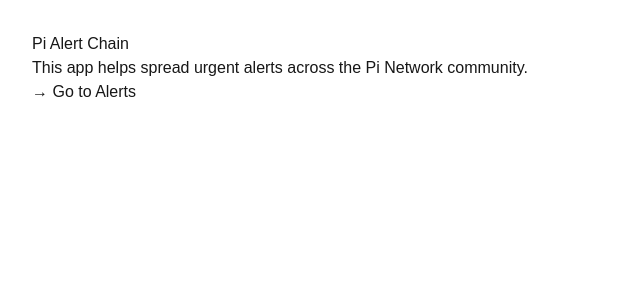
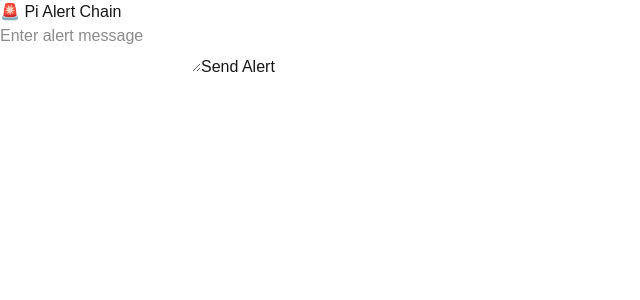
Before and after one commit to mhycholex/pi-alert-chain, a Next.js app: page / in a window 1280 px wide. Shown: the top 300 px of the page, without its empty margins (0-640 px from the left). Built offline with nearby package versions, Linux system fonts and the light colour scheme; no server answers.

Commit message:
Update page.tsx

```diff
--- a/app/page.tsx
+++ b/app/page.tsx
@@ -1,9 +1,40 @@
-export default function Home() {
+'use client';
+
+import { createClient } from '@supabase/supabase-js';
+import { useState } from 'react';
+
+const supabase = createClient(
+  process.env.NEXT_PUBLIC_SUPABASE_URL!,
+  process.env.NEXT_PUBLIC_SUPABASE_ANON_KEY!
+);export default function Page() {
+  const [message, setMessage] = useState('');
+  const [status, setStatus] = useState('');
+
+  const handleSubmit = async (e: React.FormEvent) => {
+    e.preventDefault();
+
+    const { error } = await supabase.from('alerts').insert({ message });
+
+    if (error) {
+      setStatus('❌ Failed to send alert');
+    } else {
+      setStatus('✅ Alert sent!');
+      setMessage('');
+    }
+  };
+
   return (
-    <main style={{ padding: "2rem", fontFamily: "Arial" }}>
-      <h1>Pi Alert Chain</h1>
-      <p>This app helps spread urgent alerts across the Pi Network community.</p>
-      <a href="/alerts">→ Go to Alerts</a>
+    <main>
+      <h1>🚨 Pi Alert Chain</h1>
+      <form onSubmit={handleSubmit}>
+        <textarea
+          placeholder="Enter alert message"
+          value={message}
+          onChange={(e) => setMessage(e.target.value)}
+        />
+        <button type="submit">Send Alert</button>
+      </form>
+      <p>{status}</p>
     </main>
   );
 }
```
